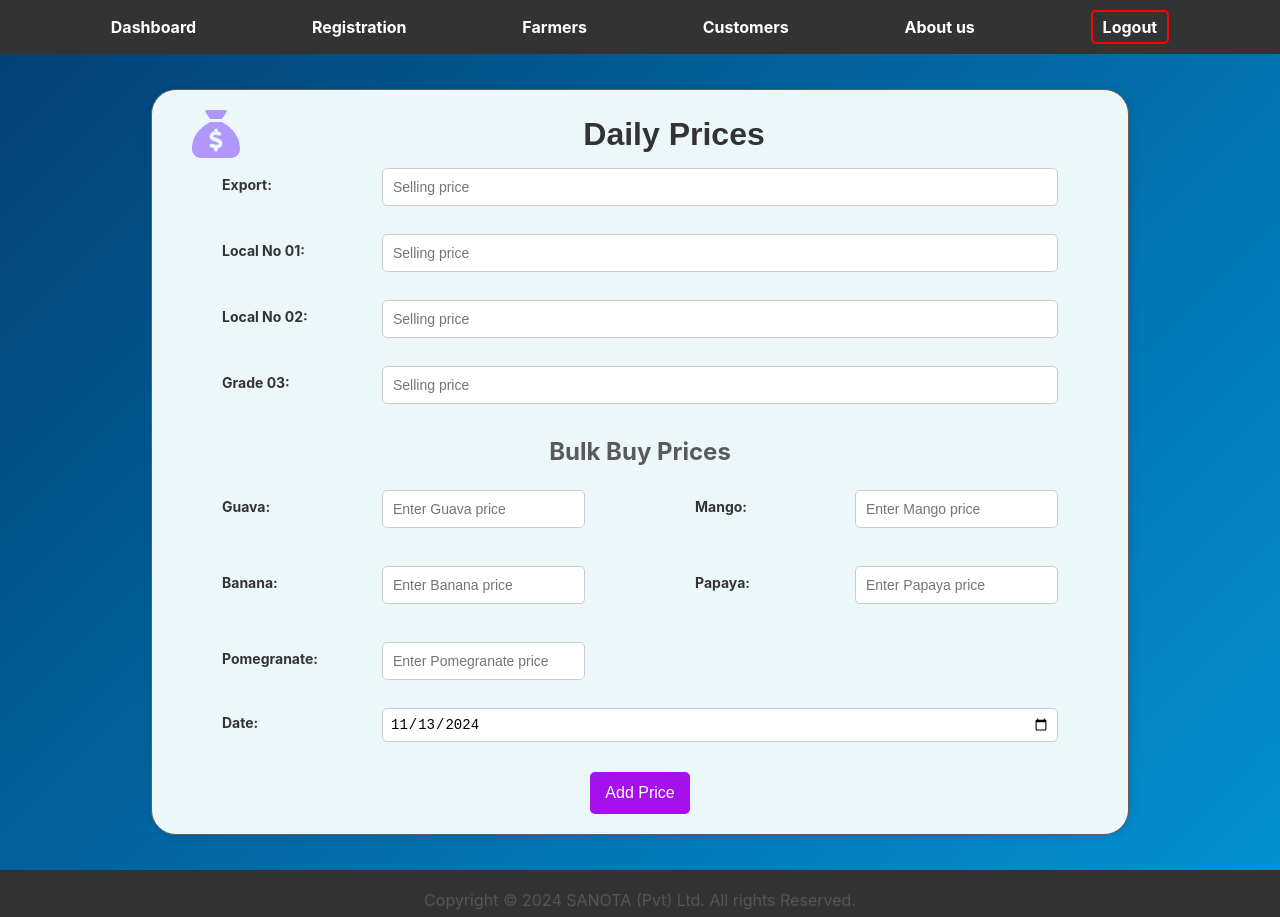
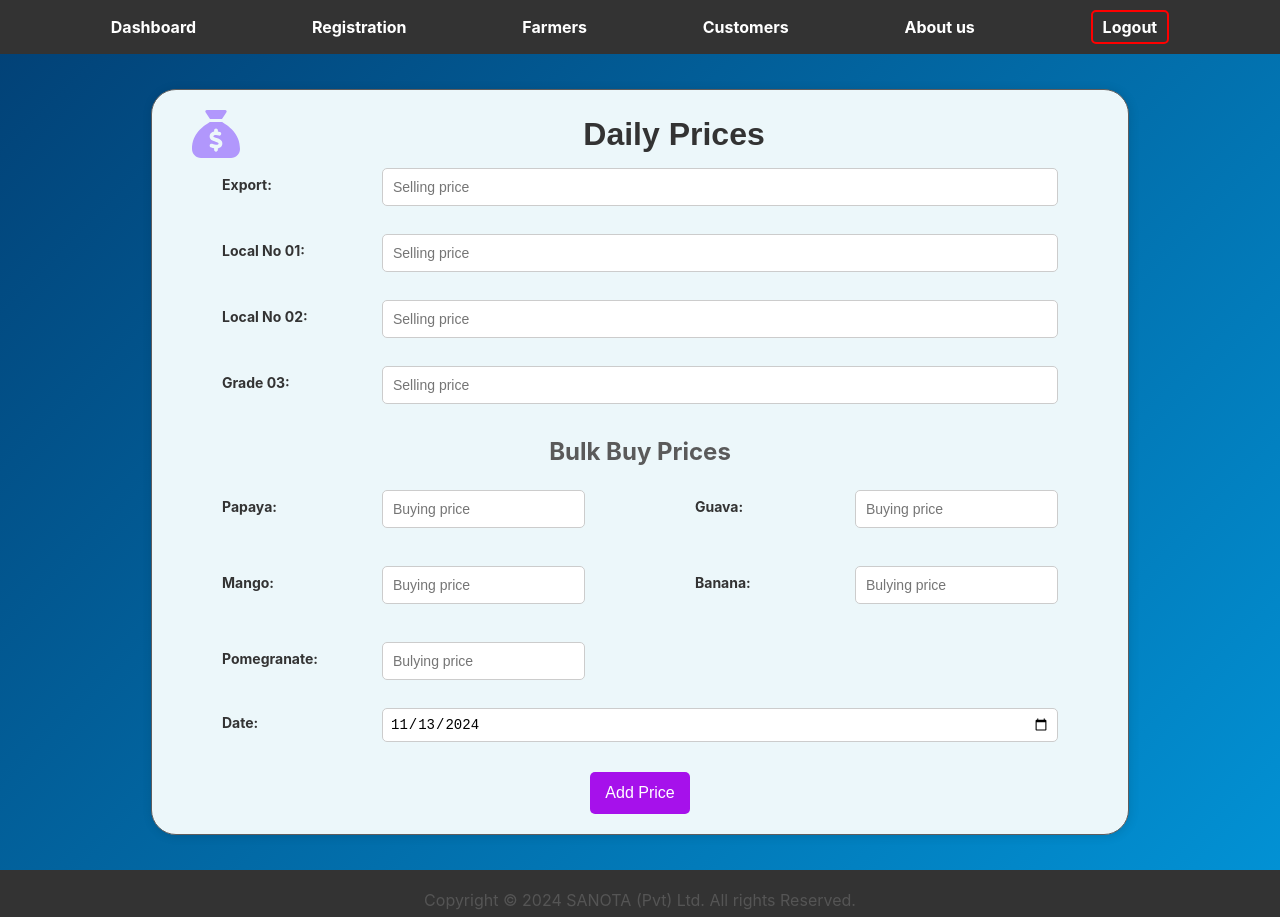
Before and after one commit to sulaiman4342/Farmers-and-Customers-Application, a React (Vite) app in the folder react-vite-application/: page /daily-price in a window 1280 px wide. Built offline with nearby package versions, Linux system fonts and the light colour scheme.

Commit message:
set up daily price page to enter buying price based on category

```diff
--- a/react-vite-application/src/pages/DailyPrice.jsx
+++ b/react-vite-application/src/pages/DailyPrice.jsx
@@ -12,48 +12,26 @@ function PriceAdd() {
 
   const user_id = parseInt(localStorage.getItem('user_id'), 10);
 
-  // // Helper function to get today's date in YYYY-MM-DD format
-  // const getFormattedDate = () => {
-  //   const today = new Date();
-  //   const year = today.getFullYear();
-  //   const month = String(today.getMonth() + 1).padStart(2, '0'); // padStart ensures 2-digit month
-  //   const day = String(today.getDate()).padStart(2, '0'); // padStart ensures 2-digit day
-  //   return `${year}-${month}-${day}`;
-  // };
-
   const [formData, setFormData] = useState({
     exportsell: '',
     local_no_1sell: '',
     local_no_2sell: '',
     grade3sell:'',
     date: new Date().toISOString().slice(0, 10),
-    bulkbuy: {
-      guava: '',
-      mango: '',
-      banana: '',
-      papaya: '',
-      pomegranate: '',
-    },
+    bulkbuy_papaya: '',
+    bulkbuy_guava: '',
+    bulkbuy_mango: '',
+    bulkbuy_banana: '',
+    bulkbuy_pomagranate: '',
     user_id:user_id
   });
 
   const handleChange = (e) => {
     const { name, value } = e.target;
-    if (name.startsWith('bulkbuy_')) {
-      const category = name.replace('bulkbuy_', '');
-      setFormData((prevData) => ({
-        ...prevData,
-        bulkbuy: {
-          ...prevData.bulkbuy,
-          [category]: value,
-        },
-      }));
-    } else {
-      setFormData((prevData) => ({
+    setFormData((prevData) => ({
         ...prevData,
         [name]: value,
       }));
-    }
   };
 
   const handleSubmit = async (e) => {
@@ -109,13 +87,12 @@ function PriceAdd() {
                   local_no_2sell: '',
                   grade3sell: '',
                   date: new Date().toISOString().slice(0, 10),
-                  bulkbuy: {
-                    guava: '',
-                    mango: '',
-                    banana: '',
-                    papaya: '',
-                    pomegranate: '',
-                  },
+                  bulkbuy_papaya: '',
+                  bulkbuy_guava: '',
+                  bulkbuy_mango: '',
+                  bulkbuy_banana: '',
+                  bulkbuy_pomagranate: '',
+                  user_id: user_id,
                 });
 
               } else {
@@ -139,7 +116,7 @@ function PriceAdd() {
                 description: 'failed due to a network error.',
               });
             }
-            // End of form submission logic
+
 
           } else {
             // Handle login failure
@@ -242,21 +219,77 @@ function PriceAdd() {
               <div className="bulkbuy-container">
                 <h3>Bulk Buy Prices</h3>
                 <div className="bulkbuy-grid">
-                  {['Guava', 'Mango', 'Banana', 'Papaya', 'Pomegranate'].map((fruit) => (
-                    <div className="priceadd-input-group" key={fruit}>
-                      <label className="priceadd-label" htmlFor={`bulkbuy_${fruit.toLowerCase()}`}>{fruit}:</label>
+
+                    <div className="priceadd-input-group" >
+                      <label className="priceadd-label" htmlFor="bulkbuy_papaya">Papaya:</label>
                       <input
                         className="priceadd-input"
                         type="text"
-                        id={`bulkbuy_${fruit.toLowerCase()}`}
-                        name={`bulkbuy_${fruit.toLowerCase()}`}
-                        placeholder={`Enter ${fruit} price`}
-                        value={formData.bulkbuy[fruit.toLowerCase()]}
+                        id="bulkbuy_papaya"
+                        name="bulkbuy_papaya"
+                        placeholder= "Buying price"
+                        value={formData.bulkbuy_papaya}
                         onChange={handleChange}
                         required
                       />
                     </div>
-                  ))}
+
+                    <div className="priceadd-input-group" >
+                      <label className="priceadd-label" htmlFor="bulkbuy_guava">Guava:</label>
+                      <input
+                        className="priceadd-input"
+                        type="text"
+                        id="bulkbuy_guava"
+                        name="bulkbuy_guava"
+                        placeholder= "Buying price"
+                        value={formData.bulkbuy_guava}
+                        onChange={handleChange}
+                        required
+                      />
+                    </div>
+
+                    <div className="priceadd-input-group" >
+                      <label className="priceadd-label" htmlFor="bulkbuy_mango">Mango:</label>
+                      <input
+                        className="priceadd-input"
+                        type="text"
+                        id="bulkbuy_mango"
+                        name="bulkbuy_mango"
+                        placeholder= "Buying price"
+                        value={formData.bulkbuy_mango}
+                        onChange={handleChange}
+                        required
+                      />
+                    </div>
+
+                    <div className="priceadd-input-group" >
+                      <label className="priceadd-label" htmlFor="bulkbuy_banana">Banana:</label>
+                      <input
+                        className="priceadd-input"
+                        type="text"
+                        id="bulkbuy_banana"
+                        name="bulkbuy_banana"
+                        placeholder= "Bulying price"
+                        value={formData.bulkbuy_banana}
+                        onChange={handleChange}
+                        required
+                      />
+                    </div>
+
+                    <div className="priceadd-input-group" >
+                      <label className="priceadd-label" htmlFor="bulkbuy_pomagranate">Pomegranate:</label>
+                      <input
+                        className="priceadd-input"
+                        type="text"
+                        id="bulkbuy_pomagranate"
+                        name="bulkbuy_pomagranate"
+                        placeholder= "Bulying price"
+                        value={formData.bulkbuy_pomagranate}
+                        onChange={handleChange}
+                        required
+                      />
+                    </div>
+
                 </div>
               </div>
 
```
